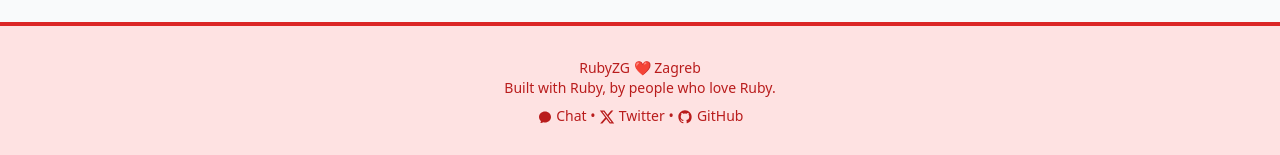
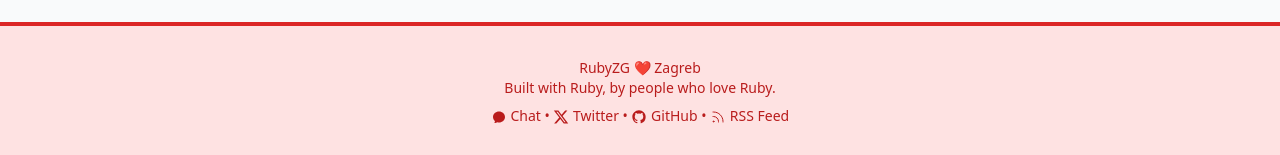
Before and after one commit to rubyzg/rubyzg, a Jekyll site: the page built from index.md, in a window 1280 px wide. Shown: the part 1233-1388 px from the top of the page. Built offline with Jekyll 4.4.1, drawn with Linux system fonts in a browser that asks for light colours; nearby versions of some CDN libraries.

Commit message:
Add link to RSS feed

```diff
--- a/_includes/footer.html
+++ b/_includes/footer.html
@@ -22,5 +22,12 @@
       </svg>
       GitHub
     </a>
+    •
+    <a href="{{ '/events.xml' | relative_url }}" class="hover:underline">
+      <svg class="inline w-4 h-4" fill="none" stroke="currentColor" viewBox="0 0 24 24" stroke-width="1.5">
+        <path stroke-linecap="round" stroke-linejoin="round" d="M12.75 19.5v-.75a7.5 7.5 0 0 0-7.5-7.5H4.5m0-6.75h.75c7.87 0 14.25 6.38 14.25 14.25v.75M6 18.75a.75.75 0 1 1-1.5 0 .75.75 0 0 1 1.5 0Z" />
+      </svg>
+      RSS Feed
+    </a>
   </p>
 </footer>
```
Also changed, not shown: _layouts/event.html (line endings or trailing spaces).
